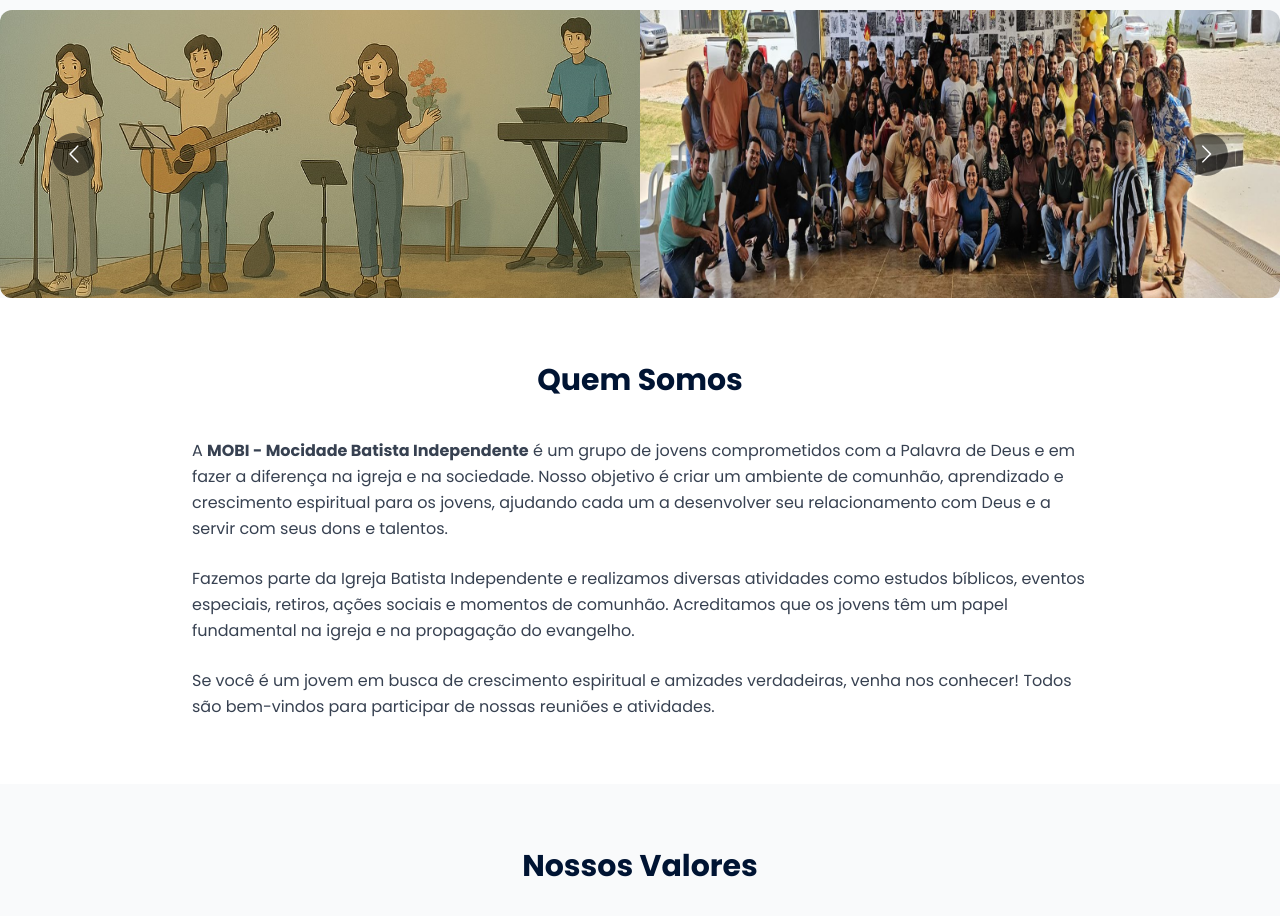
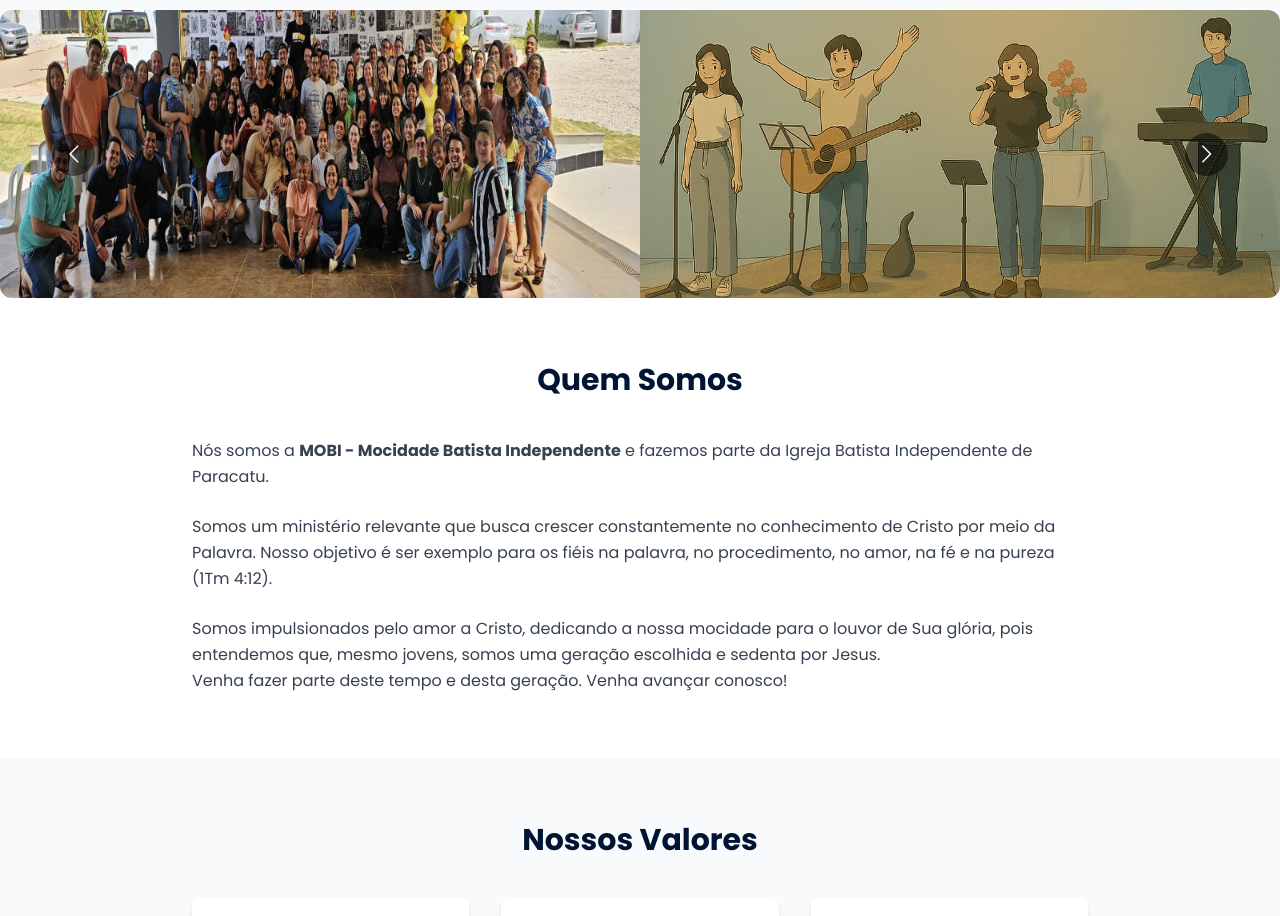
Before and after one commit to marcelops123/site-mobi, a React (Vite) app: page / in a window 1280 px wide. Shown: the part 722-1638 px from the top of the page. Built offline with nearby package versions, Linux system fonts and the light colour scheme.

Commit message:
style: change text at home page

```diff
--- a/src/pages/Home.tsx
+++ b/src/pages/Home.tsx
@@ -25,7 +25,7 @@ const Home: React.FC = () => {
         additionalTransfrom={0}
         arrows
         autoPlay
-        autoPlaySpeed={1000}
+        autoPlaySpeed={3000}
         centerMode={false}
         className='h-72 mt-3 rounded-xl overflow-hidden'
         containerClass="container-with-dots"
@@ -88,13 +88,16 @@ const Home: React.FC = () => {
 
           <div className="max-w-4xl mx-auto">
             <p className="text-gray-700 mb-6 leading-relaxed">
-              A <strong>MOBI - Mocidade Batista Independente</strong> é um grupo de jovens comprometidos com a Palavra de Deus e em fazer a diferença na igreja e na sociedade. Nosso objetivo é criar um ambiente de comunhão, aprendizado e crescimento espiritual para os jovens, ajudando cada um a desenvolver seu relacionamento com Deus e a servir com seus dons e talentos.
+              Nós somos a <strong>MOBI - Mocidade Batista Independente</strong> e fazemos parte da Igreja Batista Independente de Paracatu.
             </p>
             <p className="text-gray-700 mb-6 leading-relaxed">
-              Fazemos parte da Igreja Batista Independente e realizamos diversas atividades como estudos bíblicos, eventos especiais, retiros, ações sociais e momentos de comunhão. Acreditamos que os jovens têm um papel fundamental na igreja e na propagação do evangelho.
+            Somos um ministério relevante que busca crescer constantemente no conhecimento de Cristo por meio da Palavra. Nosso objetivo é ser exemplo para os fiéis na palavra, no procedimento, no amor, na fé e na pureza (1Tm 4:12).
             </p>
             <p className="text-gray-700 leading-relaxed">
-              Se você é um jovem em busca de crescimento espiritual e amizades verdadeiras, venha nos conhecer! Todos são bem-vindos para participar de nossas reuniões e atividades.
+            Somos impulsionados pelo amor a Cristo, dedicando a nossa mocidade para o louvor de Sua glória, pois entendemos que, mesmo jovens, somos uma geração escolhida e sedenta por Jesus.
+            </p>
+            <p className="text-gray-700 leading-relaxed">
+            Venha fazer parte deste tempo e desta geração. Venha avançar conosco!
             </p>
           </div>
         </div>
```
